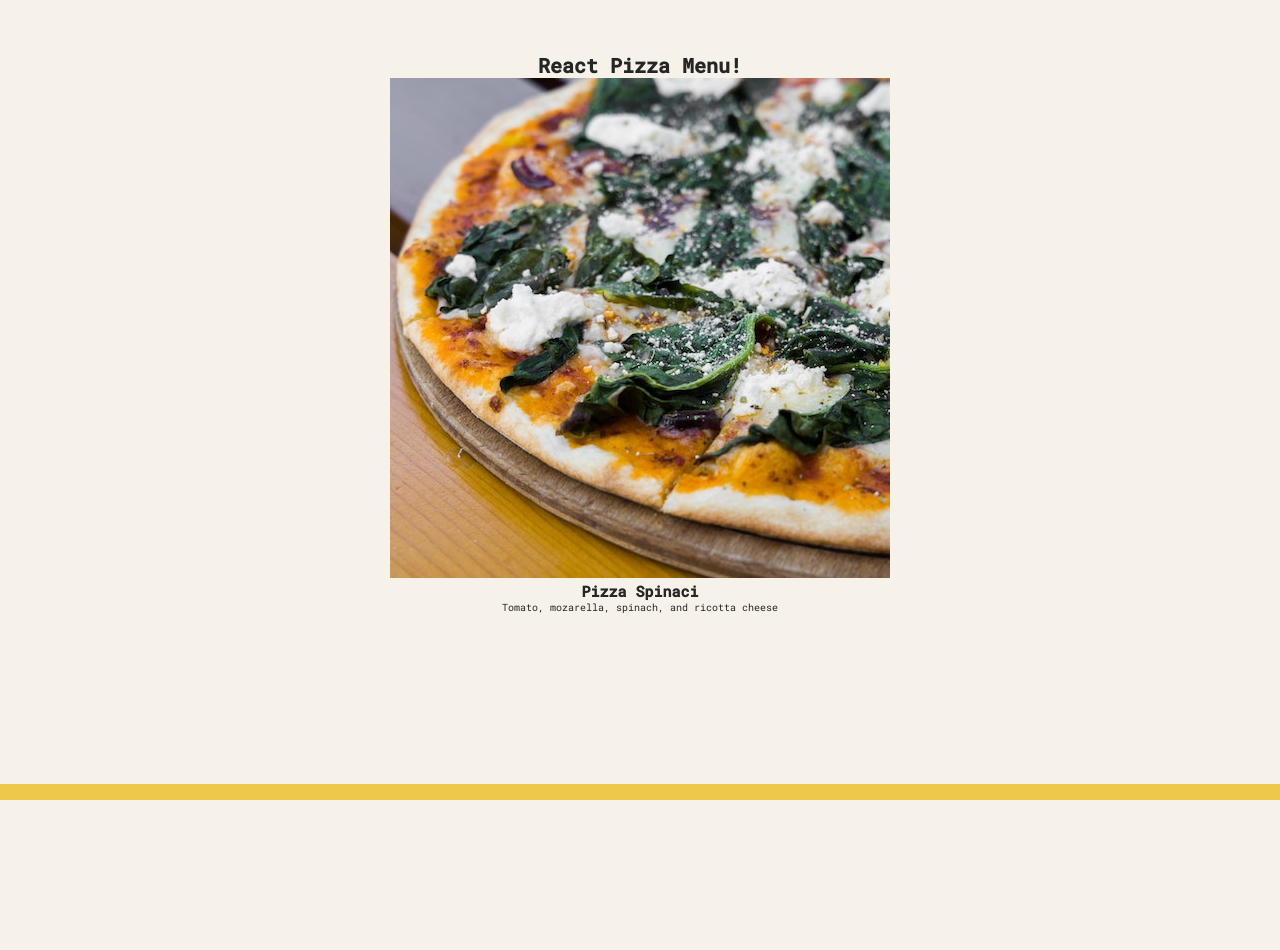
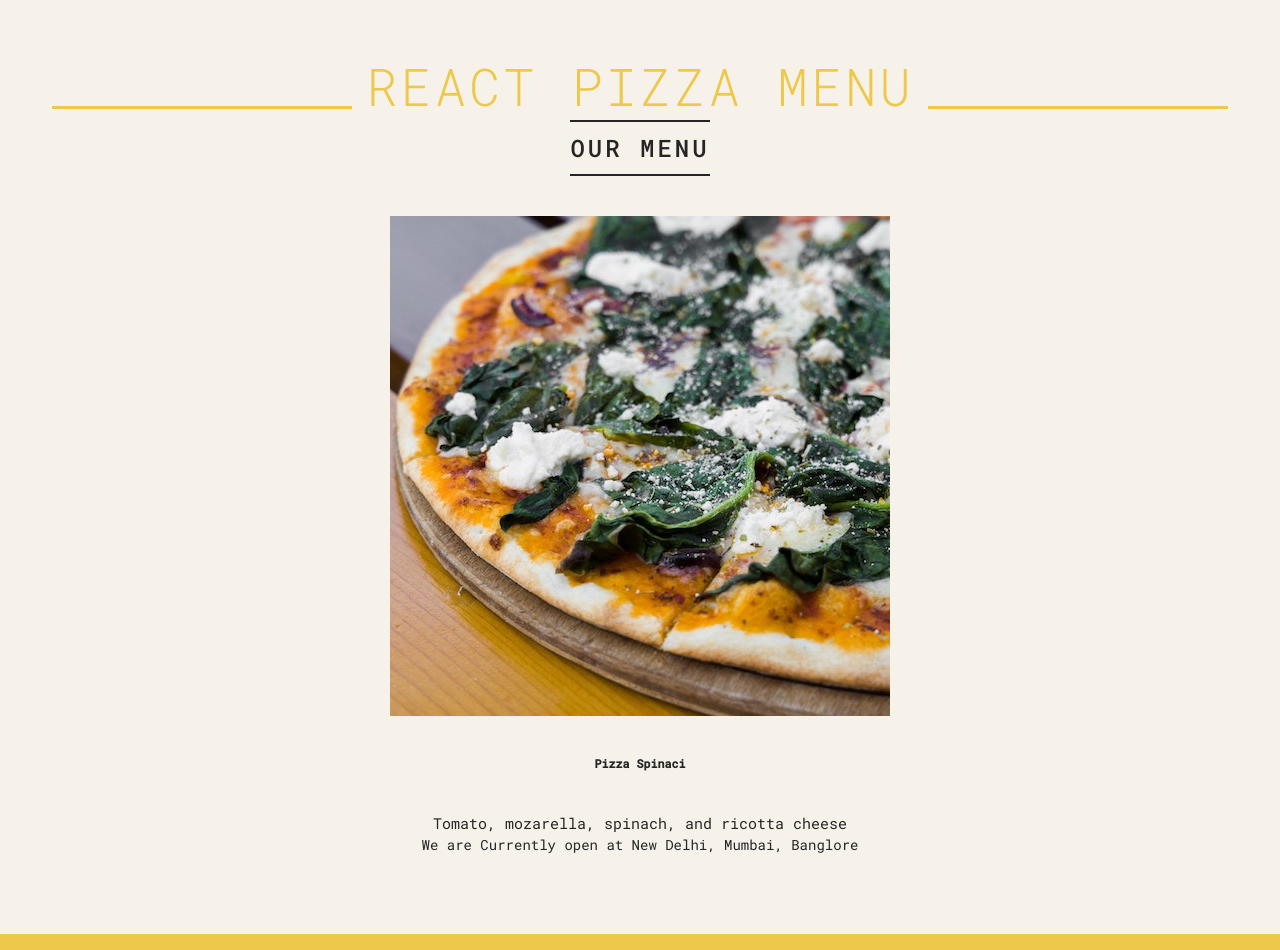
Before and after one commit to vikram-codes/React-Pizza-Menu, a React (Vite) app: page / in a window 1280 px wide. Before the commit the page ends 800 px from the top, so only its background shows below. Built offline with nearby package versions, Linux system fonts and the light colour scheme.

Commit message:
Added Customized Styling to Menu

```diff
--- a/src/App.jsx
+++ b/src/App.jsx
@@ -1,5 +1,6 @@
 // import { useState } from "react";
 import "./App.css";
+import "./index.css";
 
 function Pizza() {
   const pizzaData = [
@@ -46,20 +47,47 @@ function Pizza() {
       soldOut: false,
     },
   ];
+
   return (
     <>
       <img src="src/pizzas/spinaci.jpg" alt="Pizza Spinaci"></img>
-      <h2>Pizza Spinaci</h2>
+      <h3>Pizza Spinaci</h3>
       <p>Tomato, mozarella, spinach, and ricotta cheese</p>
     </>
+  );
+}
+
+function Header() {
+  return (
+    <header className="header">
+      <h1>React Pizza Menu</h1>
+    </header>
+  );
+}
+
+function Menu() {
+  return (
+    <main className="menu">
+      <h2>Our Menu</h2>
+      <Pizza />
+    </main>
+  );
+}
+
+function Footer() {
+  return (
+    <footer className="footer">
+      We are Currently open at New Delhi, Mumbai, Banglore
+    </footer>
   );
 }
 
 function App() {
   return (
     <>
-      <h1>React Pizza Menu!</h1>
-      <Pizza />
+      <Header />
+      <Menu />
+      <Footer />
     </>
   );
 }
--- a/src/index.css
+++ b/src/index.css
@@ -57,10 +57,10 @@ body {
   display: block;
   content: "";
   height: 3px;
-  width: 12rem;
+  width: 30rem;
   background-color: #edc84b;
   position: absolute;
-  top: calc(50% - 1px);
+  top: calc(50% + 20px);
 }
 
 .header h1::before {
```
